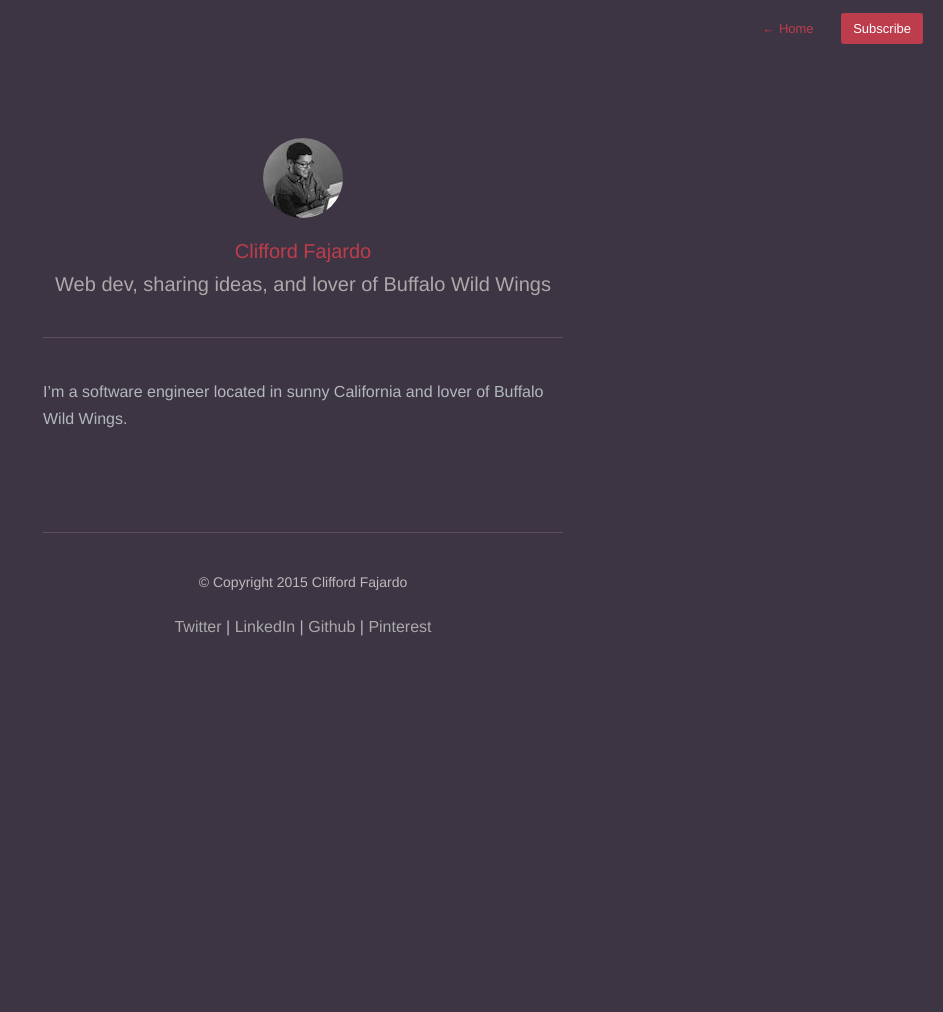
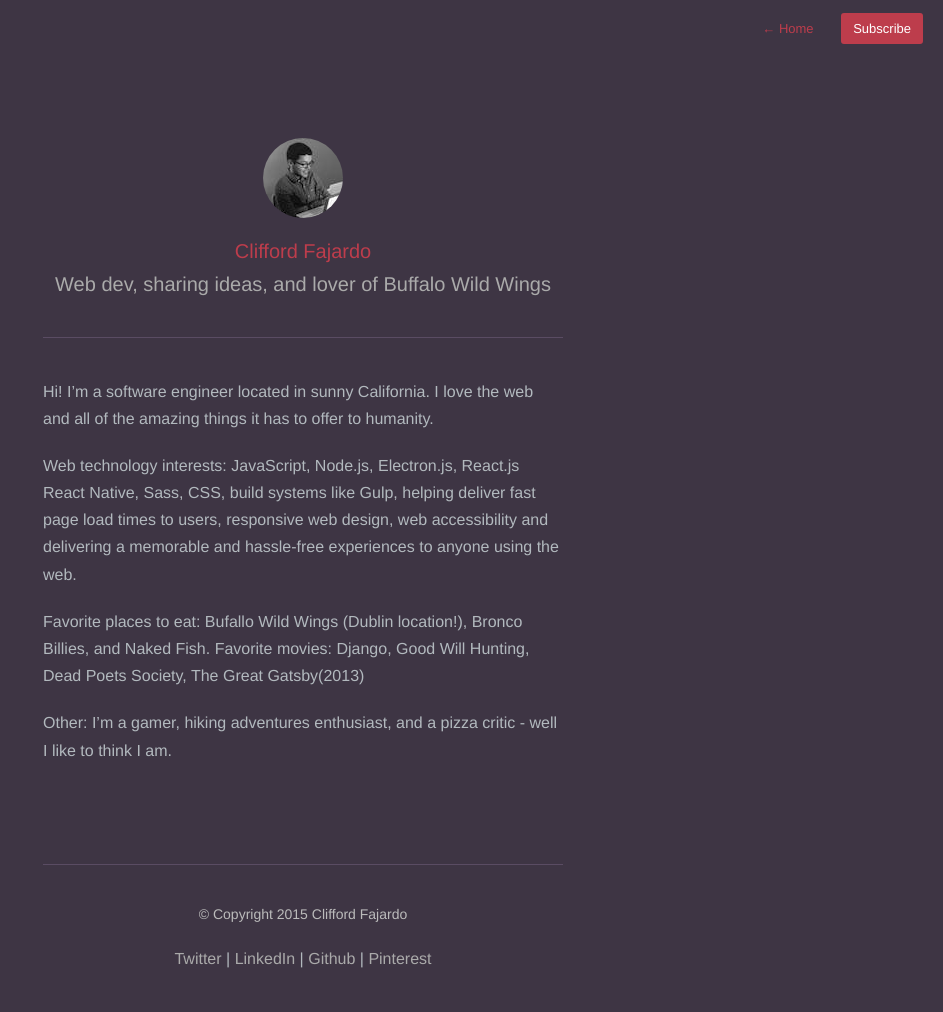
Before and after one commit to JosephSun/cliffordfajardo.github.io, a Jekyll site: the page built from about.md, in a window 1280 px wide. Shown: the whole page, without its empty margins (337-1280 px from the left). Built offline with Jekyll 4.4.1, drawn with Linux system fonts in a browser that asks for light colours; nearby versions of some CDN libraries; Markdown is read by kramdown in place of the engine named in the settings; before the commit the page ends 900 px from its top, so only the background shows below that.

Commit message:
changed to about page

```diff
--- a/about.md
+++ b/about.md
@@ -3,8 +3,15 @@ title: About
 permalink: about/
 profile: true
 ---
-I'm a software engineer located in sunny California and lover of Buffalo Wild Wings.
 
+Hi! I'm a software engineer located in sunny California. I love the web and all of the amazing things
+it has to offer to humanity.
 
+Web technology interests: JavaScript, Node.js, Electron.js, React.js React Native, Sass, CSS, build systems like Gulp, helping deliver fast page load times to users, responsive web design, web accessibility and delivering a memorable and hassle-free experiences to anyone using the web.
+
+Favorite places to eat: Bufallo Wild Wings (Dublin location!), Bronco Billies, and Naked Fish.
+Favorite movies: Django, Good Will Hunting, Dead Poets Society, The Great Gatsby(2013)
+
+Other: I'm a gamer, hiking adventures enthusiast, and a pizza critic - well I like to think I am.
 
 {% include footer.html %}
```
